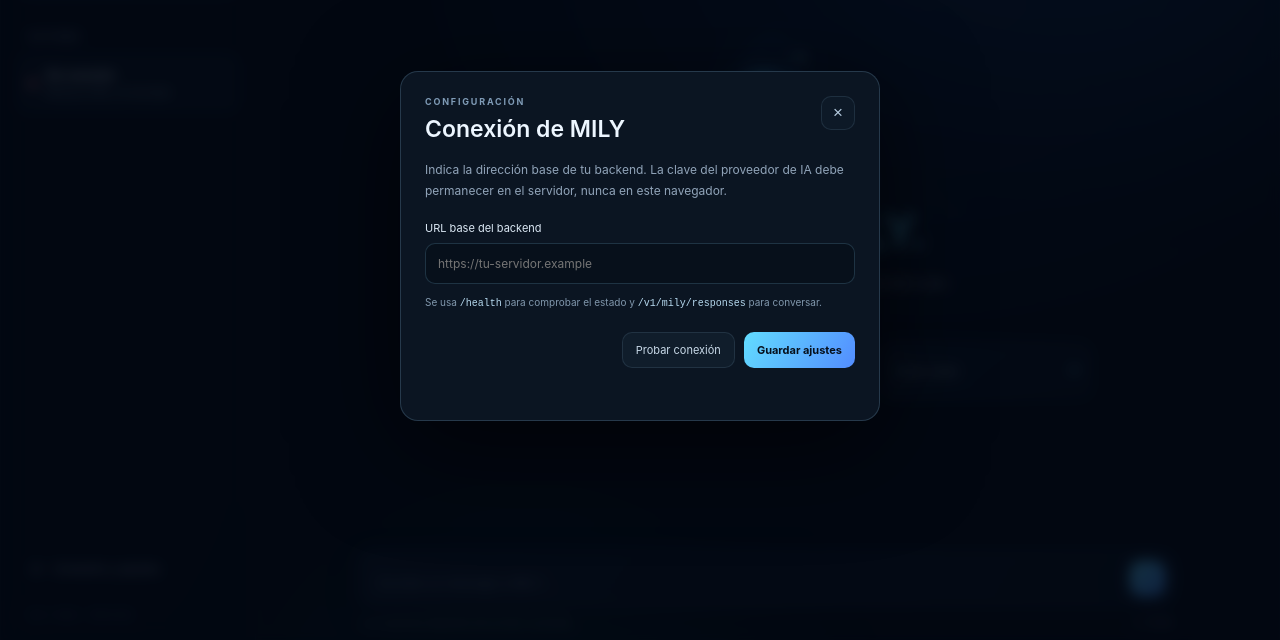
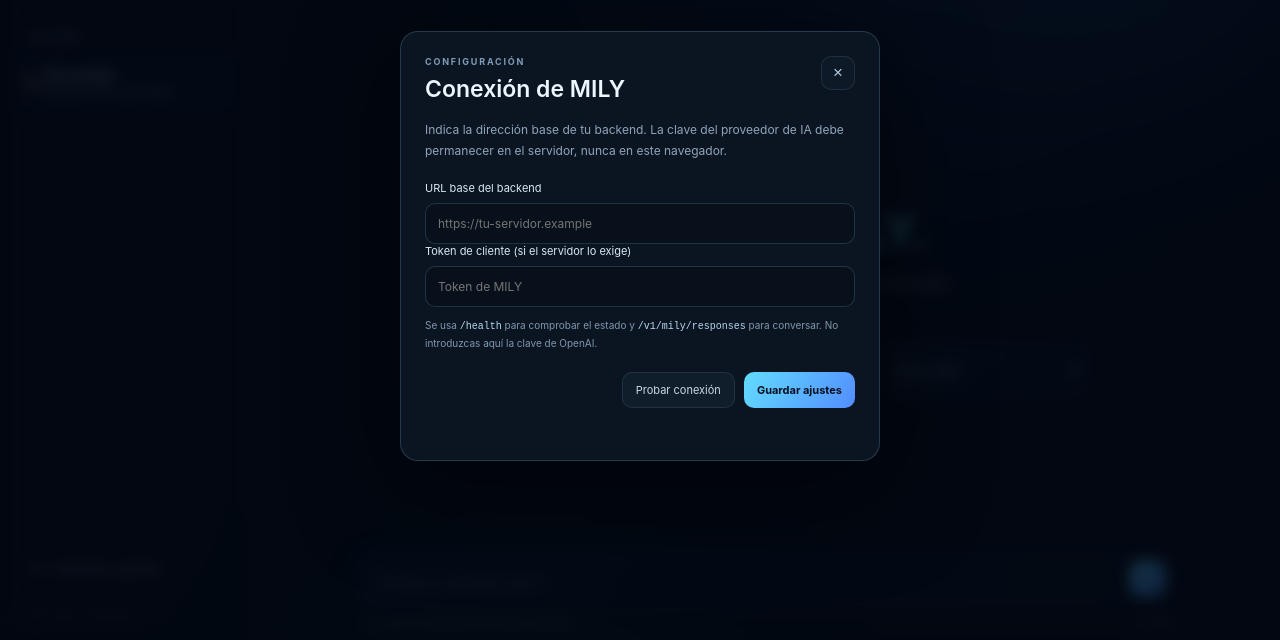
Before and after one commit to reyesxavier083-blip/Mily, a plain HTML site: page web/index.html in a window 1280 px wide. Both pictures are taken after a click on the button "Abrir ajustes". Shown: the part 154-794 px from the top of the page. Drawn offline with Linux system fonts and the light colour scheme; no server answers.

Commit message:
Add client token field to MILY Web settings

```diff
--- a/web/index.html
+++ b/web/index.html
@@ -70,7 +70,9 @@
       <p class="dialog-copy">Indica la dirección base de tu backend. La clave del proveedor de IA debe permanecer en el servidor, nunca en este navegador.</p>
       <label for="api-base">URL base del backend</label>
       <input id="api-base" name="api-base" type="url" placeholder="https://tu-servidor.example" autocomplete="url">
-      <p class="field-hint">Se usa <code>/health</code> para comprobar el estado y <code>/v1/mily/responses</code> para conversar.</p>
+      <label for="api-token">Token de cliente (si el servidor lo exige)</label>
+      <input id="api-token" name="api-token" type="password" placeholder="Token de MILY" autocomplete="off">
+      <p class="field-hint">Se usa <code>/health</code> para comprobar el estado y <code>/v1/mily/responses</code> para conversar. No introduzcas aquí la clave de OpenAI.</p>
       <div class="dialog-actions"><button class="secondary-button" id="test-connection" type="button">Probar conexión</button><button class="primary-button" type="submit">Guardar ajustes</button></div>
       <p class="settings-feedback" id="settings-feedback" role="status"></p>
     </form>
```
